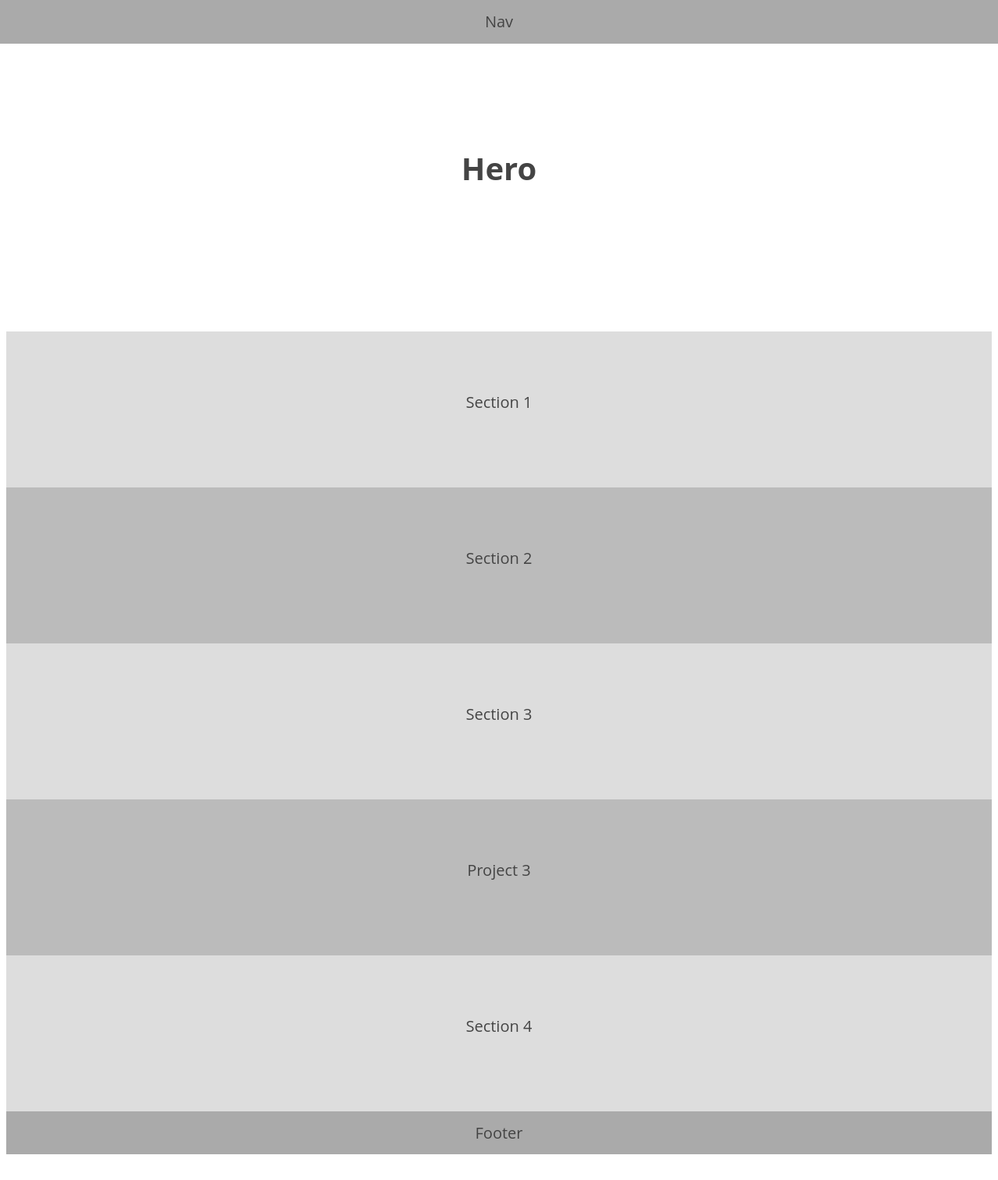
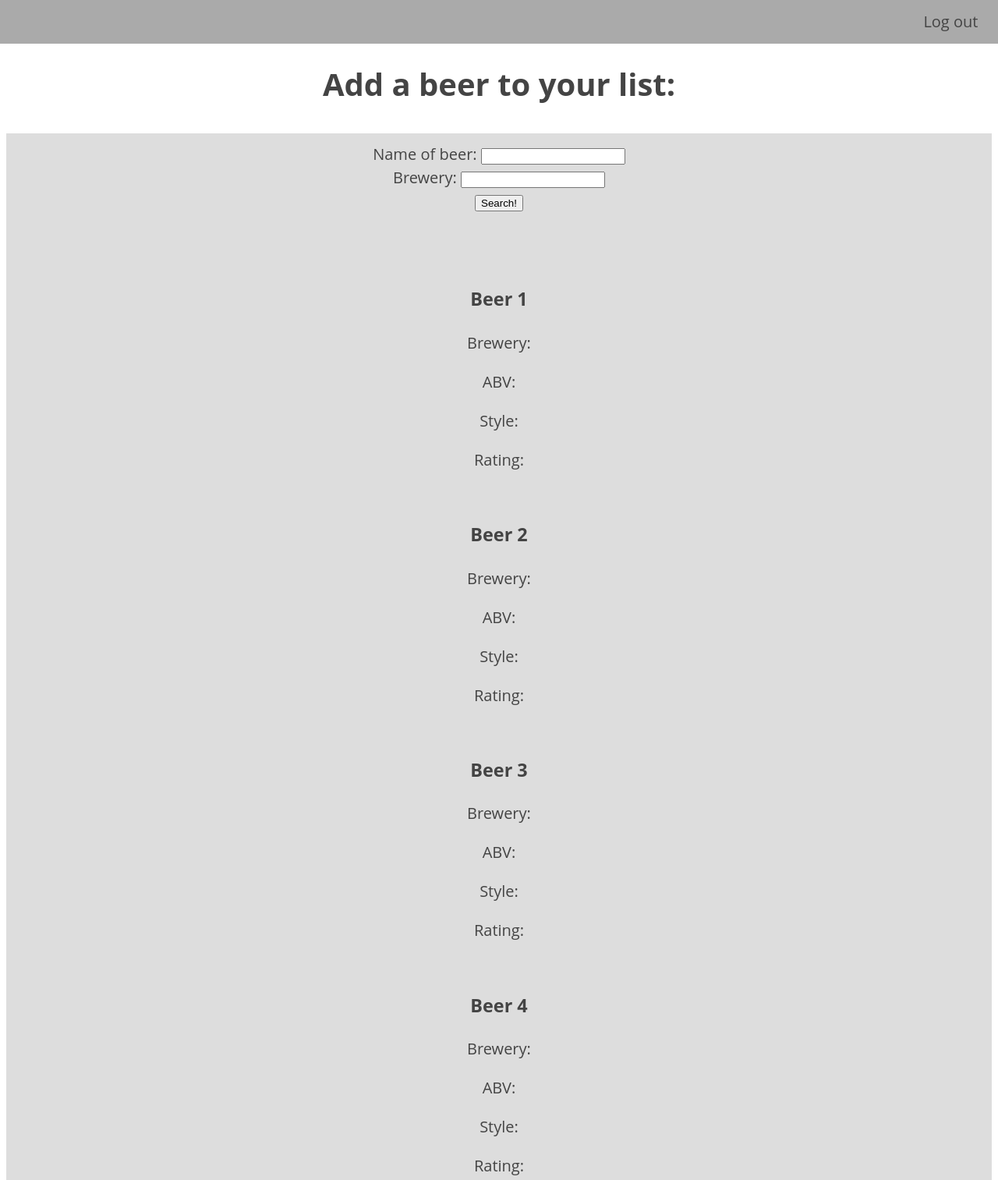
Before and after one commit to jakep5/Craft-digest-add-beer-wireframe, a plain HTML site: page index.html in a window 1280 px wide. Shown: the top 1513 px of the page at 78% size. Before the commit the page ends 1488 px from the top, so only its background shows below. Drawn offline with Linux system fonts and the light colour scheme.

Commit message:
final commit

```diff
--- a/index.html
+++ b/index.html
@@ -7,32 +7,87 @@
  -->    <link rel="stylesheet" type="text/css" href="styles.css">
 </head>
 <body>
-    <nav role="navigation">Nav</nav>
+    <nav role="navigation">
+        <a class="logOut">Log out</a>
+    </nav>
     <main role="main">
         <header role="banner">
-            <h1>Hero</h1>
+            <h1 class="addBeerTitle">Add a beer to your list:</h1>
         </header>
 
-        <section>
-            Section 1
+        <section class="addBeerSection">
+
+            <form id="beerSearchForm">
+                <div class="nameSearch">
+                    <label for="beerSearch">Name of beer:</label>
+                    <input type="text" class="beerName"/>
+                </div>
+
+                <div class="brewerySearch">
+                    <label for="beerSearchBrewery">Brewery:</label>
+                    <input type="text" class="breweryName"/>
+                </div>
+                <button class="submitBeerForm" type="submit" for="beerSearchForm">Search!</button>
+            </form>
+
+            <br />
+
+            <div class="resultsList">
+
+                <h3 class="beerItem">Beer 1</h3>
+                <p>Brewery:</p>
+                <p>ABV:</p>
+                <p>Style:</p>
+                <p>Rating:</p>
+
+                <h3 class="beerItem">Beer 2</h3>
+                <p>Brewery:</p>
+                <p>ABV:</p>
+                <p>Style:</p>
+                <p>Rating:</p>
+
+                <h3 class="beerItem">Beer 3</h3>
+                <p>Brewery:</p>
+                <p>ABV:</p>
+                <p>Style:</p>
+                <p>Rating:</p>
+
+                <h3 class="beerItem">Beer 4</h3>
+                <p>Brewery:</p>
+                <p>ABV:</p>
+                <p>Style:</p>
+                <p>Rating:</p>
+
+                <h3 class="beerItem">Beer 5</h3>
+                <p>Brewery:</p>
+                <p>ABV:</p>
+                <p>Style:</p>
+                <p>Rating:</p>
+
+                <h3 class="beerItem">Beer 6</h3>
+                <p>Brewery:</p>
+                <p>ABV:</p>
+                <p>Style:</p>
+                <p>Rating:</p>
+
+                <h3 class="beerItem">Beer 7</h3>
+                <p>Brewery:</p>
+                <p>ABV:</p>
+                <p>Style:</p>
+                <p>Rating:</p>
+
+                <h3 class="beerItem">Beer 8</h3>
+                <p>Brewery:</p>
+                <p>ABV:</p>
+                <p>Style:</p>
+                <p>Rating:</p>
+            </div>
+
         </section>
 
-        <section>
-            Section 2
-        </section>
-
-        <section>
-            Section 3
-        </section>
-
-        <section>
-            Project 3
-        </section>
-
-        <section>
-            Section 4
-        </section>
     </main>
-    <footer role="content-info">Footer</footer>
+    <footer role="content-info">
+        <a>Return to top</a>
+    </footer>
 </body>
 </html>
--- a/styles.css
+++ b/styles.css
@@ -23,12 +23,19 @@ nav {
   left: 0;
   right: 0;
   z-index: 10;
+  text-align: right;
 }
 
-
+a.logOut {
+    margin-right: 2%;
+}
 
 header {
-  padding: 12% 0;
+  padding: .5% 0;
+}
+
+h1.addBeerTitle {
+    margin-top: 5%;
 }
 
 section {
@@ -37,6 +44,22 @@ section {
   background-color: #bbb;
 }
 
+section.addBeerSection {
+    overflow-y: auto;
+}
+
 section:nth-child(even) {
   background-color: #ddd;
 }
+
+form#beerSearchForm {
+    margin-top: -5%;
+}
+
+button.submitBeerForm {
+    position: relative;
+}
+
+h3.beerItem {
+    margin-top: 5%;
+}
```
